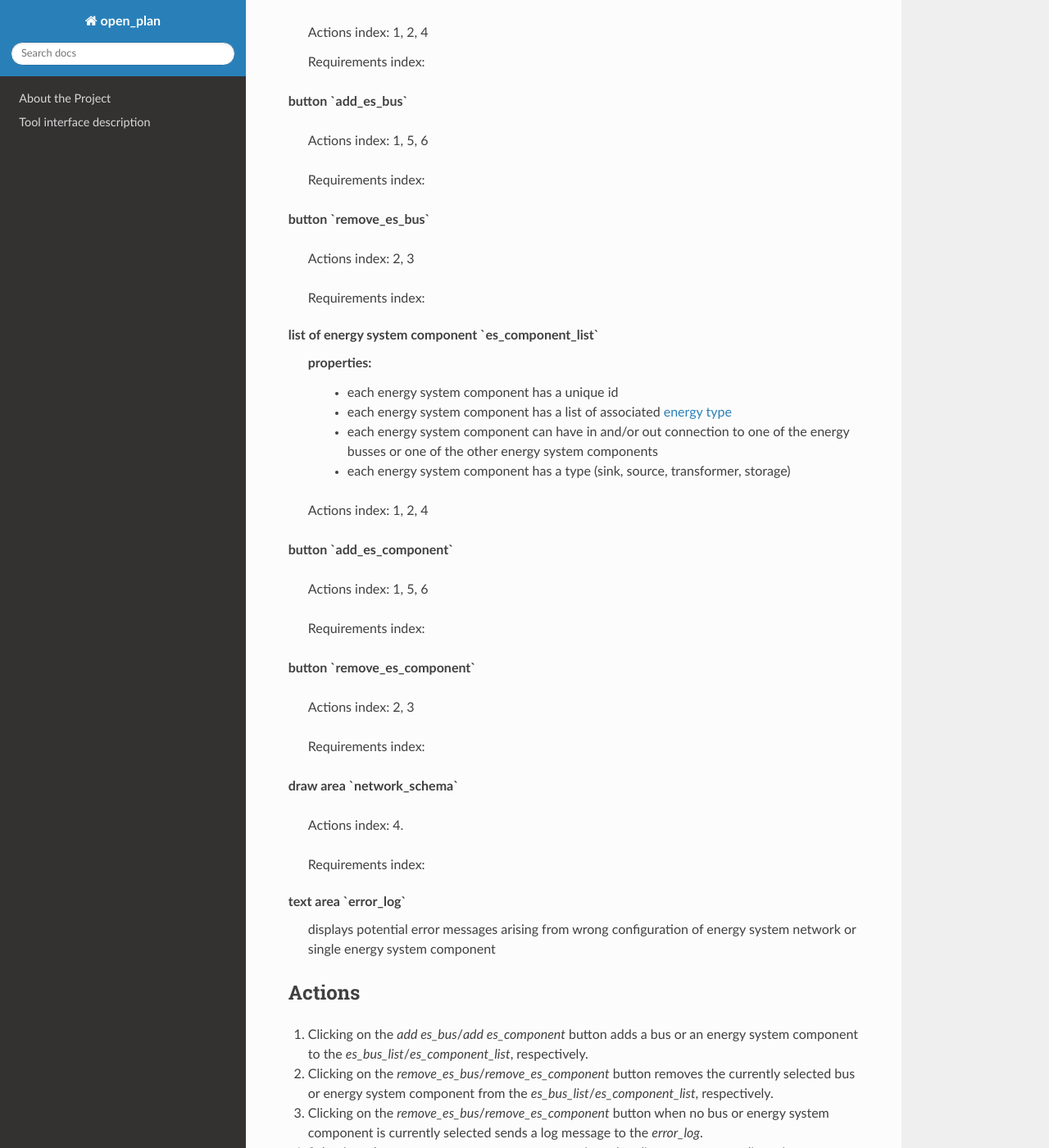
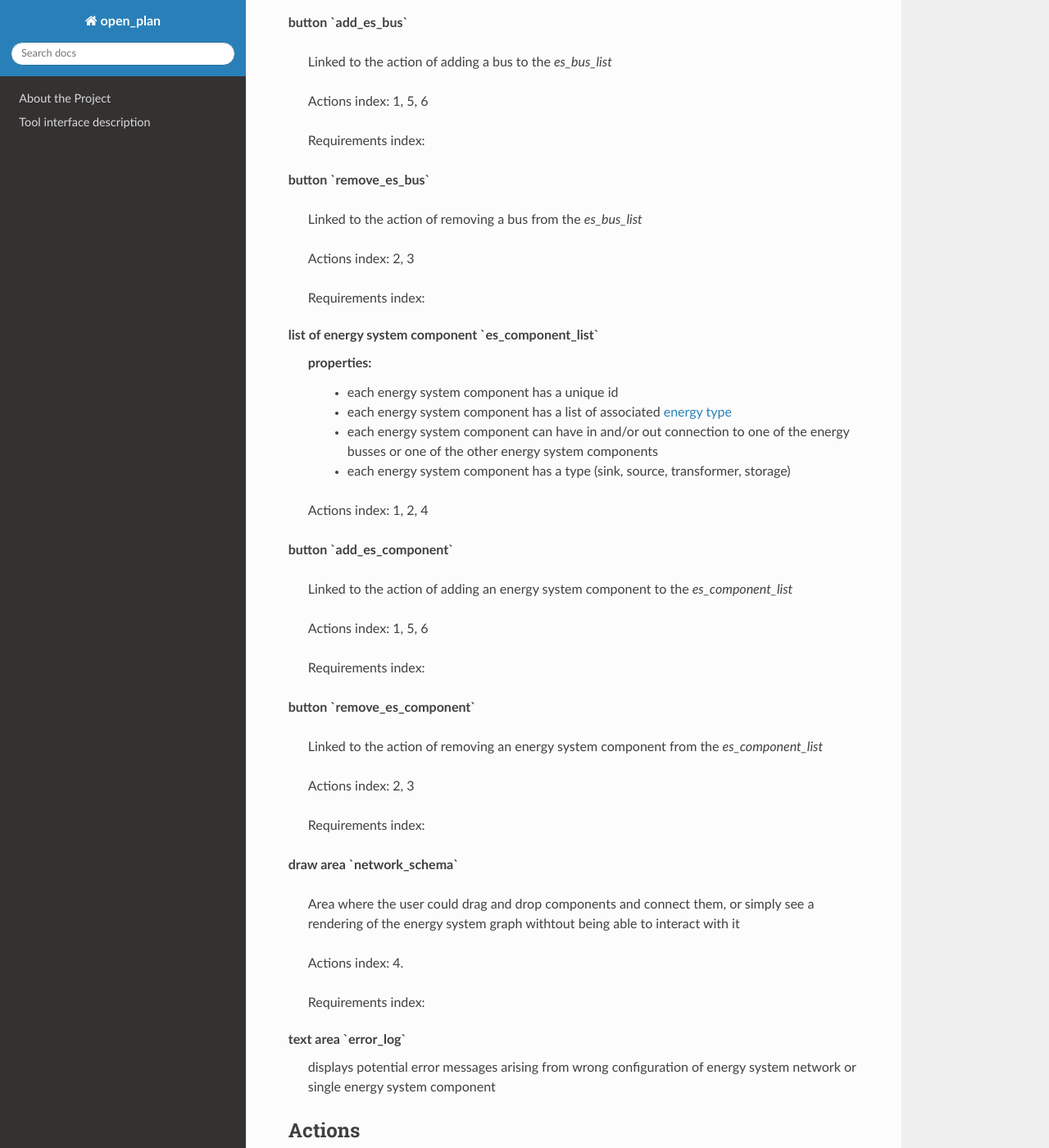
Before and after one commit to rl-institut/open_plan, a Sphinx documentation site: the page built from docs/view_components/energy_system_network.rst, in a window 1280 px wide and 1400 px high, scrolled down 471 px. Shown: the whole window at 82% size. Built offline with Sphinx 7.4.7 and the Read the Docs theme 2.0.0, drawn with Linux system fonts in a browser that asks for light colours; formulas are drawn with MathJax 3; some of the changed text lies outside the part shown.

```diff
--- a/docs/view_components/energy_system_component.rst
+++ b/docs/view_components/energy_system_component.rst
@@ -1,5 +1,7 @@
 Energy system component
 -----------------------
+
+Define the view a user has when creating or editing a component of its energy system
 
 Attributes
 ^^^^^^^^^^
@@ -16,7 +18,7 @@ Attributes
 
 
 **Unique id**
-    A positive integer number to identify the component uniquely within the list of energy system component of the :ref:`es-network-label`
+    A positive integer number to identify the component uniquely within the list of energy system components of the :ref:`es-network-label`
 
 
 **Icon**
@@ -63,7 +65,7 @@ Link with other view-components
 ^^^^^^^^^^^^^^^^^^^^^^^^^^^^^^^
 
 :ref:`es-network-label`
-    Description of the link
+   The component is inserted within the energy system described in this other view-component
 
 Rendering of the view-component
 ^^^^^^^^^^^^^^^^^^^^^^^^^^^^^^^
--- a/docs/view_components/energy_system_network.rst
+++ b/docs/view_components/energy_system_network.rst
@@ -1,15 +1,13 @@
 Energy System network
 ---------------------
+
+This view-component will help the user to define their energy system.
 
 
 Attributes
 ^^^^^^^^^^
 
 **list of energy busses `es_bus_list`**
-    Definition:
-        Say something about the attribute
-    Name in code:
-        es_bus_list
     properties:
         - each bus has a unique id
         - each bus has an associated :ref:`energy-type-def`
@@ -20,11 +18,15 @@ Attributes
 
 **button `add_es_bus`**
 
+    Linked to the action of adding a bus to the `es_bus_list`
+
     Actions index: 1, 5, 6
 
     Requirements index:
 
 **button `remove_es_bus`**
+
+    Linked to the action of removing a bus from the `es_bus_list`
 
     Actions index: 2, 3
 
@@ -43,17 +45,24 @@ Attributes
 
 **button `add_es_component`**
 
+    Linked to the action of adding an energy system component to the `es_component_list`
+
     Actions index: 1, 5, 6
 
     Requirements index:
 
 **button `remove_es_component`**
 
+    Linked to the action of removing an energy system component from the `es_component_list`
+
     Actions index: 2, 3
 
     Requirements index:
 
 **draw area `network_schema`**
+
+    Area where the user could drag and drop components and connect them, or simply see a rendering
+    of the energy system graph withtout being able to interact with it
 
     Actions index: 4.
 
--- a/docs/view_components/energy_system_sector_selector.rst
+++ b/docs/view_components/energy_system_sector_selector.rst
@@ -1,5 +1,7 @@
 Energy sector selector
 ----------------------
+
+The user can choose which :ref:`energy-type-def` they would like to use in their energy system. This choice will impact which components of the energy system are available for example.
 
 Attributes
 ^^^^^^^^^^
```
